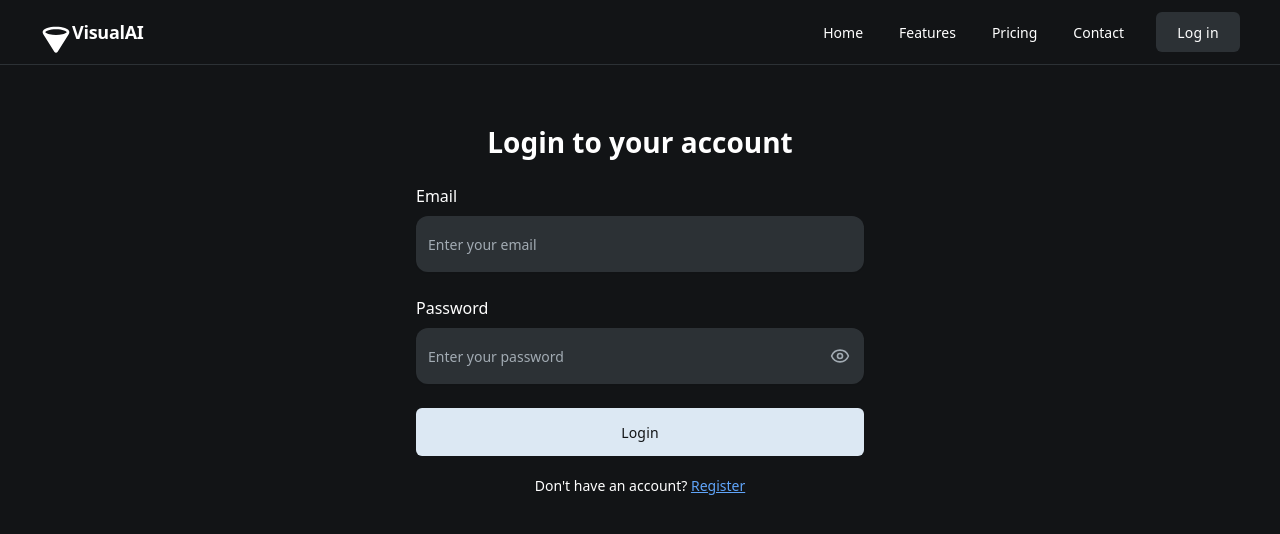
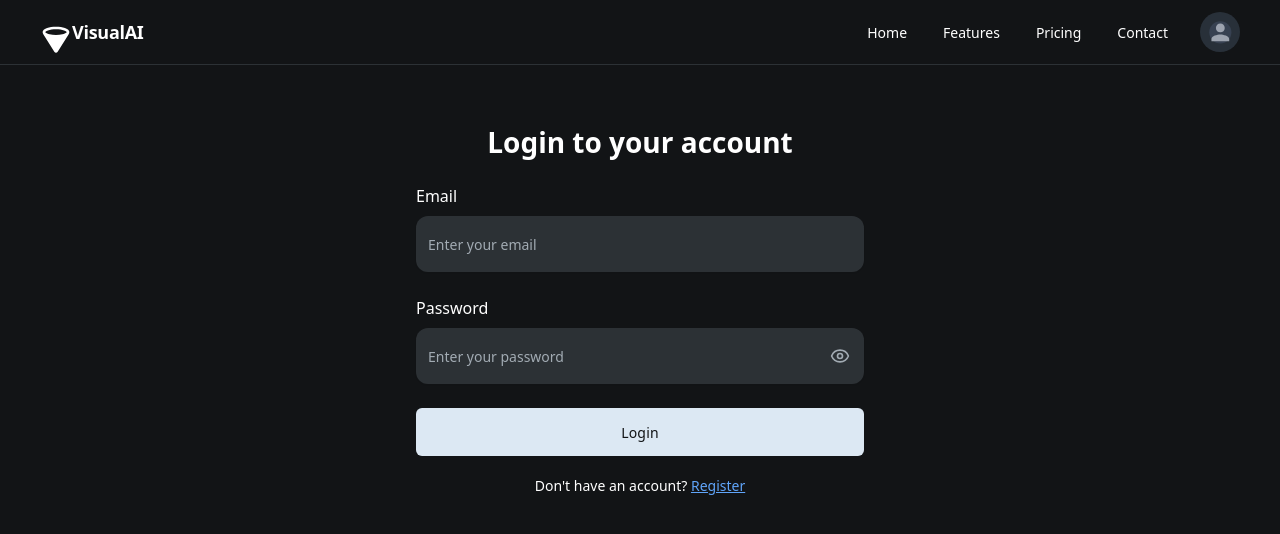
Before and after one commit to Deepanshu979/ai-image-generator, a React (Create React App) app in the folder frontend/: page /login in a window 1280 px wide. Shown: the top 534 px of the page. Built offline with nearby package versions, Linux system fonts and the light colour scheme.

Commit message:
Add Avatar component and enhance Navbar with user profile dropdown

```diff
--- /dev/null
+++ b/frontend/src/components/ui/avatar.jsx
@@ -0,0 +1,30 @@
+import React from 'react';
+
+function getInitials(username) {
+  if (!username) return '';
+  const parts = username.split(/[^a-zA-Z0-9]/).filter(Boolean);
+  if (parts.length === 1) return parts[0][0]?.toUpperCase() || '';
+  return (parts[0][0] + parts[parts.length - 1][0]).toUpperCase();
+}
+
+const Avatar = ({ username, size = 36 }) => {
+  const initials = getInitials(username);
+  return (
+    <div
+      className="flex items-center justify-center rounded-full bg-[#283039] text-white font-bold select-none"
+      style={{ width: size, height: size, fontSize: size / 2 }}
+      title={username}
+    >
+      {initials ? (
+        initials
+      ) : (
+        <svg width={size / 1.5} height={size / 1.5} viewBox="0 0 24 24" fill="none">
+          <circle cx="12" cy="12" r="10" fill="#374151" />
+          <path d="M12 12c2.21 0 4-1.79 4-4s-1.79-4-4-4-4 1.79-4 4 1.79 4 4 4zm0 2c-2.67 0-8 1.34-8 4v2h16v-2c0-2.66-5.33-4-8-4z" fill="#9CA3AF" />
+        </svg>
+      )}
+    </div>
+  );
+};
+
+export { Avatar };
--- a/frontend/src/layouts/Navbar.jsx
+++ b/frontend/src/layouts/Navbar.jsx
@@ -1,6 +1,7 @@
-import React from 'react';
+import React, { useEffect, useState, useRef } from 'react';
 import { useNavigate, useLocation } from 'react-router-dom';
 import { Button } from '../components/ui/button';
+import { Avatar } from '../components/ui/avatar';
 
 const Navbar = () => {
   const navigate = useNavigate();
@@ -8,6 +9,30 @@ const Navbar = () => {
   const isAuthenticated = Boolean(localStorage.getItem('token'));
   const [activeNav, setActiveNav] = React.useState(location.pathname);
   const [navAnimating, setNavAnimating] = React.useState('');
+  const [showDropdown, setShowDropdown] = useState(false);
+  const [username, setUsername] = useState('');
+  const dropdownRef = useRef(null);
+
+  // Fetch username from backend if authenticated
+  useEffect(() => {
+    const fetchProfile = async () => {
+      if (!isAuthenticated) return;
+      try {
+        const res = await fetch(`${process.env.REACT_APP_API_URL}/api/auth/profile`, {
+          headers: {
+            Authorization: `Bearer ${localStorage.getItem('token')}`,
+          },
+        });
+        const data = await res.json();
+        if (res.ok && data.user && data.user.username) {
+          setUsername(data.user.username);
+        }
+      } catch (err) {
+        // Optionally handle error
+      }
+    };
+    fetchProfile();
+  }, [isAuthenticated]);
 
   const handleAuthAction = () => {
     if (isAuthenticated) {
@@ -26,6 +51,23 @@ const Navbar = () => {
       navigate(path);
     }, 250); // 250ms animation
   };
+
+  // Close dropdown on click outside
+  useEffect(() => {
+    function handleClickOutside(event) {
+      if (dropdownRef.current && !dropdownRef.current.contains(event.target)) {
+        setShowDropdown(false);
+      }
+    }
+    if (showDropdown) {
+      document.addEventListener('mousedown', handleClickOutside);
+    } else {
+      document.removeEventListener('mousedown', handleClickOutside);
+    }
+    return () => {
+      document.removeEventListener('mousedown', handleClickOutside);
+    };
+  }, [showDropdown]);
 
   return (
     <header className="flex items-center justify-between whitespace-nowrap border-b border-solid border-b-[#2c3135] px-10 py-3">
@@ -57,12 +99,68 @@ const Navbar = () => {
             onClick={() => handleNavClick('/contact')}
           >Contact</span>
         </div>
-        <Button
-          className="flex min-w-[84px] max-w-[480px] rounded-full h-10 px-4 bg-[#2c3135] text-white text-sm font-bold leading-normal tracking-[0.015em]"
-          onClick={handleAuthAction}
-        >
-          <span className="truncate">{isAuthenticated ? 'Logout' : 'Log in'}</span>
-        </Button>
+        {isAuthenticated ? (
+          <div className="relative" ref={dropdownRef}>
+            <div
+              className="cursor-pointer"
+              onClick={() => setShowDropdown((v) => !v)}
+              tabIndex={0}
+            >
+              <Avatar username={username} size={40} />
+            </div>
+            {showDropdown && (
+              <div className="absolute right-0 mt-2 w-40 bg-[#22272b] rounded-lg shadow-lg z-50 border border-[#2c3135] flex flex-col p-0">
+                <button
+                  className="block w-full text-left px-4 py-2 text-white hover:bg-[#283039] rounded-t-lg"
+                  onMouseDown={() => {
+                    setShowDropdown(false);
+                    navigate('/profile');
+                  }}
+                >
+                  Profile
+                </button>
+                <button
+                  className="block w-full text-left px-4 py-2 text-white hover:bg-[#283039] rounded-b-lg"
+                  onMouseDown={handleAuthAction}
+                >
+                  Logout
+                </button>
+              </div>
+            )}
+          </div>
+        ) : (
+          <div className="relative" ref={dropdownRef}>
+            <div
+              className="cursor-pointer"
+              onClick={() => setShowDropdown((v) => !v)}
+              tabIndex={0}
+            >
+              <Avatar username={null} size={40} />
+            </div>
+            {showDropdown && (
+              <div className="absolute right-0 mt-2 w-40 bg-[#22272b] rounded-lg shadow-lg z-50 border border-[#2c3135] flex flex-col p-0">
+                <button
+                  className="block w-full text-left px-4 py-2 text-white hover:bg-[#283039] rounded-t-lg"
+                  onMouseDown={() => {
+                    setShowDropdown(false);
+                    navigate('/profile');
+                  }}
+                >
+                  Profile
+                </button>
+                <button
+                  className="block w-full text-left px-4 py-2 text-white hover:bg-[#283039] rounded-b-lg"
+                  onMouseDown={() => {
+                    setShowDropdown(false);
+                    navigate('/login');
+                  }}
+                >
+                  Log in
+                </button>
+              </div>
+            )}
+          </div>
+        )}
       </div>
     </header>
   );
```
